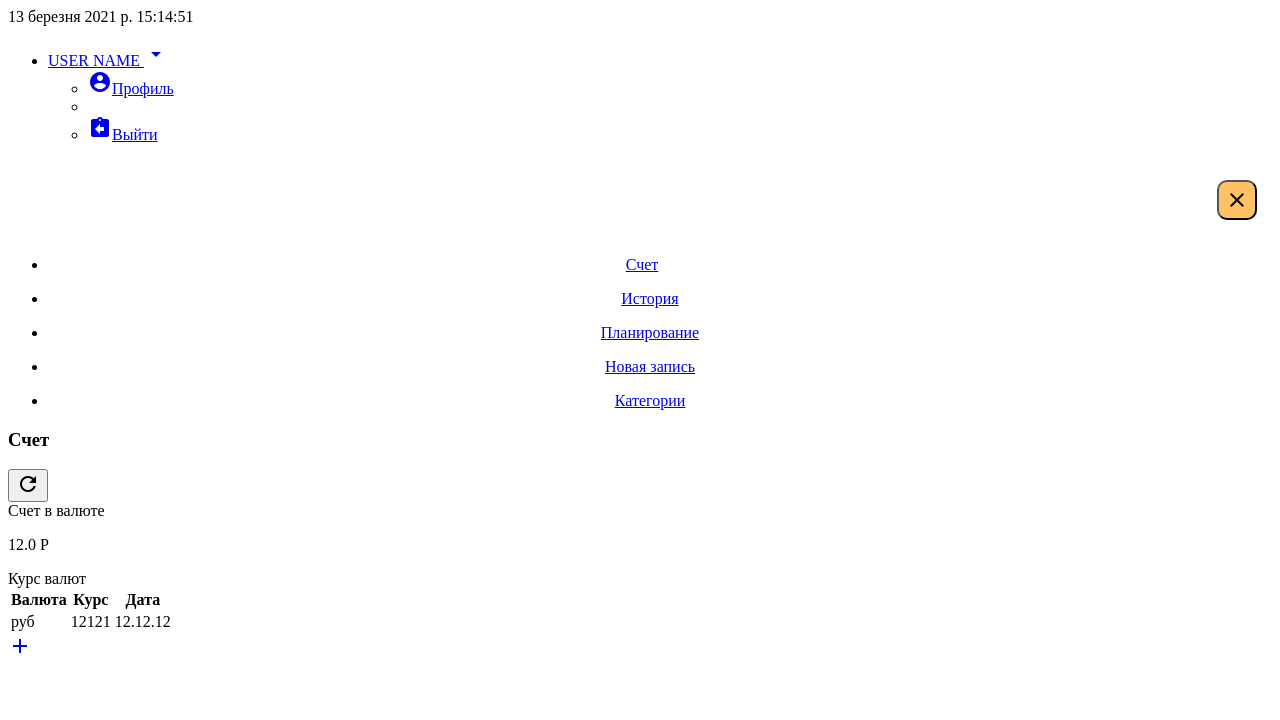
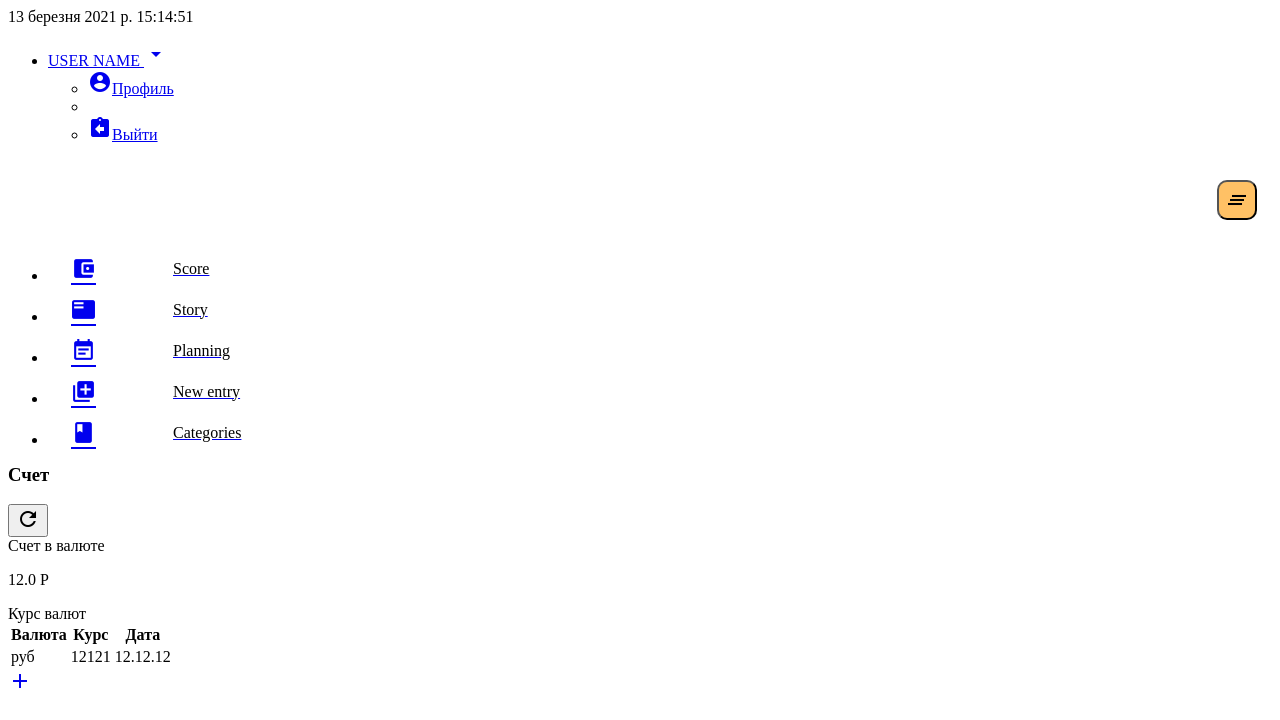
Before and after one commit to ErikKopcha/vue-crm-system, a Vue app: page / in a window 1280 px wide. Shown: the top 720 px of the page. Built offline with nearby package versions, Linux system fonts and the light colour scheme.

Commit message:
update: sidebar

```diff
--- a/src/components/app/Sidebar.vue
+++ b/src/components/app/Sidebar.vue
@@ -19,7 +19,12 @@
       tag="li"
       active-class="active"
     >
-      <p class="route-wrapper"><a href="#" :class="{open: value}" class="waves-effect waves-orange pointer"><span>{{ link.title }}</span><i class="material-icons">{{ link.icon }}</i></a></p>
+      <p class="route-wrapper">
+        <a href="#" :class="{open: value}" class="waves-effect waves-orange pointer">
+          <i class="material-icons">{{ link.icon }}</i>
+          <span>{{ link.title }}</span>
+        </a>
+      </p>
     </router-link>
   </ul>
 </template>
@@ -30,11 +35,11 @@ export default {
   props: ["value"],
   data: () => ({
     links: [
-      { title: "Счет", url: "/", exact: true, icon: 'account_balance_wallet' },
-      { title: "История", url: "/history" },
-      { title: "Планирование", url: "/planning" },
-      { title: "Новая запись", url: "/record" },
-      { title: "Категории", url: "/categories" }
+      { title: "Score", url: "/", exact: true, icon: 'account_balance_wallet' },
+      { title: "Story", url: "/history", icon: 'featured_play_list'},
+      { title: "Planning", url: "/planning", icon: 'event_note' },
+      { title: "New entry", url: "/record", icon: 'add_to_photos' },
+      { title: "Categories", url: "/categories", icon: 'book' }
     ]
   })
 };
@@ -93,42 +98,38 @@ export default {
 }
 
 li a {
+  position: relative;
   display: flex;
   align-items: center;
-  justify-content: center;
   margin: 0 auto;
   padding: 0 15px;
-  width: 100%;
   transition: all 0.5s;
 }
 
+li a.open {
+  padding: 0 60px;
+}
+
 li a span {
-  transform-origin: left center;
+  white-space: nowrap;
   transition: all 0.5s;
-  transform: scale(0);
-  font-size: 0;
+  transform: translateX(80px);
+  color: black;
 }
 
 li a.open span {
-  transform: scale(1);
-  font-size: unset;
-  padding-right: 10px;
+  transform: translateX(0);
 }
 
 li a i {
   transition: all 0.5s;
-  transform: scale(1);
+  transform: translateX(8px);
+  margin-right: 5px;
   font-size: 25px;
 }
 
 li a.open i {
-  transform: scale(0);
-  font-size: unset;
-  padding-right: 10px;
+  transform: translateX(0);
 }
 
-.route-wrapper {
-  display: flex;
-  align-items: center;
-}
 </style>
--- a/src/layouts/MainLayout.vue
+++ b/src/layouts/MainLayout.vue
@@ -2,7 +2,7 @@
   <div class="app-main-layout">
     <Navbar v-model="isOpen" />
 
-    <Sidebar @toggleSidebar="isOpen = !isOpen" v-model="isOpen" />
+    <Sidebar @toggleSidebar="toggleSidebarHandl" v-model="isOpen" />
 
     <main class="app-content" :class="{ full: !isOpen }">
       <div class="app-page">
@@ -25,11 +25,17 @@ import Sidebar from "@/components/app/Sidebar";
 export default {
   name: "MainLayout",
   data: () => ({
-    isOpen: true
+    isOpen: localStorage.getItem('sidebar') == 'true' ? true : false
   }),
   components: {
     Navbar,
     Sidebar
+  },
+  methods: {
+    toggleSidebarHandl() {
+      this.isOpen = !this.isOpen;
+      localStorage.setItem('sidebar', this.isOpen);
+    }
   }
 };
 </script>
```
